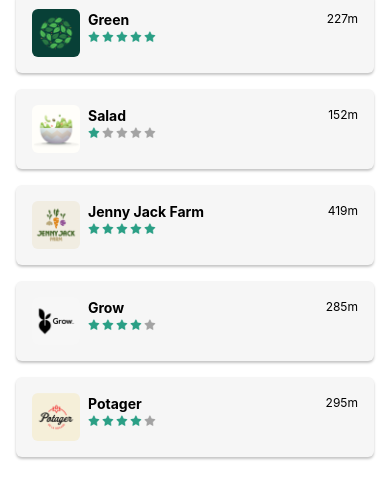
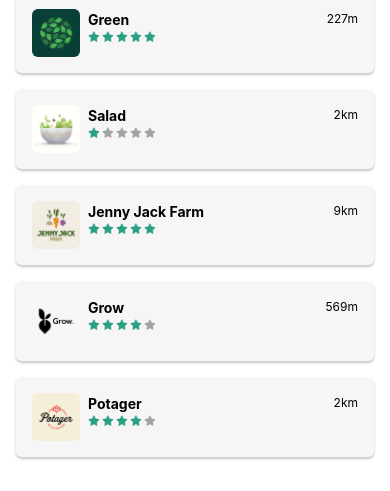
Before and after one commit to bognarjunior/Alura-React-Native, a React Native app in the folder orgsHooks/: screen / in a window 390 px wide. Shown: the part 215-706 px from the top of the page. Built offline with nearby package versions, Linux system fonts and the light colour scheme.

Commit message:
Use useReducer
Use useReducer

```diff
--- a/orgsHooks/src/mocks/producers.js
+++ b/orgsHooks/src/mocks/producers.js
@@ -22,28 +22,28 @@
       id: 2,
       name: 'Salad',
       image: salad,
-      distance: `${randomNumber(1, 500)}m`,
+      distance: `${randomNumber(1, 4)}km`,
       stars: randomNumber(1, 5),
     },
     {
       id: 3,
       name: 'Jenny Jack Farm',
       image: jennyJack,
-      distance: `${randomNumber(1, 500)}m`,
+      distance: `${randomNumber(1, 10)}km`,
       stars: randomNumber(1, 5),
     },
     {
       id: 4,
       name: 'Grow',
       image: grow,
-      distance: `${randomNumber(1, 500)}m`,
+      distance: `${randomNumber(1, 999)}m`,
       stars: randomNumber(1, 5),
     },
     {
       id: 5,
       name: 'Potager',
       image: potager,
-      distance: `${randomNumber(1, 500)}m`,
+      distance: `${randomNumber(1, 3)}km`,
       stars: randomNumber(1, 5),
     },
   ],
--- a/orgsHooks/src/screens/Home/components/Card.js
+++ b/orgsHooks/src/screens/Home/components/Card.js
@@ -1,13 +1,11 @@
 import {View, Text, Image, StyleSheet, TouchableOpacity} from 'react-native';
-import React, {useState} from 'react';
+import React, {useReducer} from 'react';
 import Stars from '../../../components/ListStars';
 
 const Card = ({id, name, image, distance, stars}) => {
-  const [selected, setSelected] = useState(false);
+  const [selected, reverseSelected] = useReducer(selected => !selected, false);
   return (
-    <TouchableOpacity
-      style={styles.container}
-      onPress={() => setSelected(!selected)}>
+    <TouchableOpacity style={styles.container} onPress={reverseSelected}>
       <Image style={styles.image} source={image} accessibilityLabel={name} />
       <View style={styles.detail}>
         <View>
```
